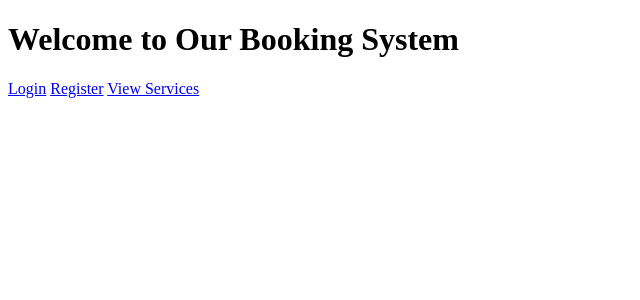
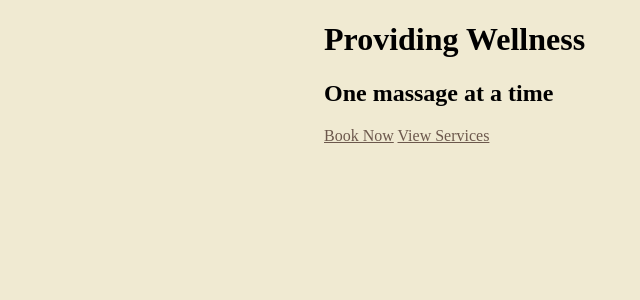
Before and after one commit to HansongProgramming/3JFinalProject, a PHP site: page / in a window 1280 px wide. Shown: the top 300 px of the page, without its empty margins (0-640 px from the left). Run offline with PHP 8.4, Linux system fonts and the light colour scheme.

Commit message:
initial designs and functionalities Admin management not yet started

```diff
--- /dev/null
+++ b/aesthetics.css
@@ -0,0 +1,15 @@
+
+a{
+    font-size: medium;
+    color: #6c584c;
+}
+
+.hero{
+    width: 50%;
+    height: 50%;
+    margin: 0 auto;
+}
+
+body{
+    background-color: #f0ead2;
+}
--- a/booking.php
+++ b/booking.php
@@ -35,6 +35,7 @@ $therapists = $conn->query("SELECT user_id, full_name FROM users WHERE role = 't
 <html>
 <head>
     <title>Make a Booking</title>
+    <link rel="stylesheet" href="aesthetics.css">
 </head>
 <body>
     <h1>Book a Service</h1>
--- a/dashboard.php
+++ b/dashboard.php
@@ -5,6 +5,7 @@ if (!isset($_SESSION['user_id'])) {
     exit();
 }
 ?>
+<link rel="stylesheet" href="aesthetics.css">
 
 <h1>Welcome, <?php echo $_SESSION['user_name']; ?></h1>
 <a href="services.php">View Services</a>
--- a/index.php
+++ b/index.php
@@ -10,11 +10,15 @@ if (isset($_SESSION['user_id'])) {
     <meta charset="UTF-8">
     <meta name="viewport" content="width=device-width, initial-scale=1.0">
     <title>Booking System</title>
+    <link rel="stylesheet" href="aesthetics.css">
 </head>
 <body>
-    <h1>Welcome to Our Booking System</h1>
-    <a href="login.php">Login</a>
-    <a href="registration.php">Register</a>
-    <a href="services.php">View Services</a>
+    <div class="hero">
+        <h1>Providing Wellness</h1>
+        <h2>One massage at a time</h2>
+        <a href="login.php">Book Now</a>
+        <a href="services.php">View Services</a>
+    </div>
+
 </body>
 </html>
--- a/login.php
+++ b/login.php
@@ -27,6 +27,7 @@ if ($_SERVER['REQUEST_METHOD'] == 'POST') {
 <html>
 <head>
     <title>Login</title>
+    <link rel="stylesheet" href="aesthetics.css">
 </head>
 <body>
     <h1>Login</h1>
--- a/registration.php
+++ b/registration.php
@@ -36,6 +36,7 @@ if ($_SERVER['REQUEST_METHOD'] == 'POST') {
     <meta charset="UTF-8">
     <meta name="viewport" content="width=device-width, initial-scale=1.0">
     <title>Registration</title>
+    <link rel="stylesheet" href="aesthetics.css">
 </head>
 <body>
 
--- a/services.php
+++ b/services.php
@@ -13,6 +13,7 @@ $result = $conn->query("SELECT * FROM services");
 <html>
 <head>
     <title>View Services</title>
+    <link rel="stylesheet" href="aesthetics.css">
 </head>
 <body>
     <h1>Available Services</h1>
```
